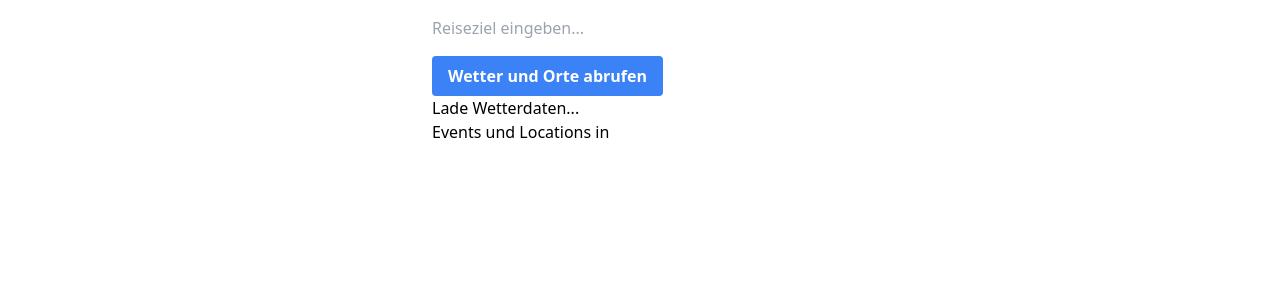
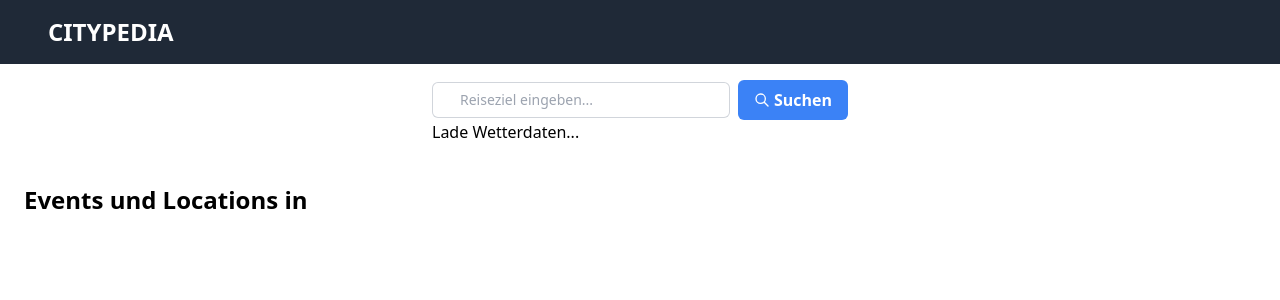
Before and after one commit to richard-zi/api-testing, a React (Create React App) app in the folder frontend/: page / in a window 1280 px wide. Shown: the top 300 px of the page. Built offline with nearby package versions, Linux system fonts and the light colour scheme.

Commit message:
added design

```diff
--- a/frontend/src/App.js
+++ b/frontend/src/App.js
@@ -1,6 +1,7 @@
 import React, { useState, useEffect } from 'react';
 import Weather from './components/Weather';
 import Places from './components/Places';
+import Navbar from './components/Navbar';
 
 function App() {
  const [destination, setDestination] = useState('');
@@ -20,26 +21,39 @@ function App() {
    }
  }, [fetchWeatherTrigger, fetchPlacesTrigger]);
 
+
+ const handleKeyPress = (event) => {
+  if (event.key === 'Enter') {
+    handleFetchData();
+  }
+};
+
 return (
   <div className="App">
+    <Navbar />
     <div className="max-w-md mx-auto p-4">
+      <div className="flex items-center"> {/* Wrap input and button in a flex container */}
         <input
           type="text"
           value={destination}
           onChange={(e) => setDestination(e.target.value)}
-          className="input input-bordered w-full mb-4"
+          onKeyPress={handleKeyPress}
+          className="block w-full rounded-md border-0 py-1.5 pl-7 pr-10 text-gray-900 ring-1 ring-inset ring-gray-300 placeholder:text-gray-400 focus:ring-2 focus:ring-inset focus:ring-indigo-600 sm:text-sm sm:leading-6"
           placeholder="Reiseziel eingeben..."
         />
         <button
-       onClick={handleFetchData} // Verändere die onClick Funktion
-       className="bg-blue-500 hover:bg-blue-700 text-white font-bold py-2 px-4 rounded"
+          onClick={handleFetchData}
+          className="bg-blue-500 hover:bg-blue-700 text-white font-bold py-2 px-4 rounded-md ml-2 flex items-center" // Added ml-2 for margin
         >
-       Wetter und Orte abrufen
+          <svg className="w-4 h-4 mr-1" fill="none" stroke="currentColor" viewBox="0 0 24 24" xmlns="http://www.w3.org/2000/svg"><path strokeLinecap="round" strokeLinejoin="round" strokeWidth={2} d="M21 21l-6-6m2-5a7 7 0 11-14 0 7 7 0 0114 0z" /></svg>
+          Suchen
         </button>
+      </div>
 
       <Weather destination={destination} fetchWeatherTrigger={fetchWeatherTrigger} />
+
+    </div>
     <Places destination={destination} fetchPlacesTrigger={fetchPlacesTrigger} />
-   </div>
   </div>
 );
 }
--- /dev/null
+++ b/frontend/src/components/Navbar.js
@@ -0,0 +1,17 @@
+import React from 'react';
+
+const Navbar = () => {
+  return (
+    <nav className="bg-gray-800">
+      <div className="max-w-7xl mx-auto px-4 sm:px-6 lg:px-8">
+        <div className="flex items-center h-16">
+          <h1 className="text-white text-2xl font-bold ml-4">
+          CITYPEDIA
+          </h1>
+        </div>
+      </div>
+    </nav>
+  );
+};
+
+export default Navbar;
--- a/frontend/src/components/Places.js
+++ b/frontend/src/components/Places.js
@@ -20,18 +20,29 @@ const Places = ({ destination, fetchPlacesTrigger }) => {
   };
 
   return (
-    <div>
-      <h2>Events und Locations in {destination}</h2>
-      <ul>
+    <div className="container mx-auto p-6">
+      <h2 className="text-2xl font-semibold mb-4">Events und Locations in {destination}</h2>
+
+      <div className="grid grid-cols-1 md:grid-cols-2 gap-6"> {/* Responsive Grid */}
         {places.map((place, index) => (
-          <li key={index}>
-            {place.displayName.text} - {place.formattedAddress}
-            {place.photos && place.photos.length > 0 && (
-              <img src={place.photos[0]} alt={`Foto von ${place.displayName.text}`} style={{ maxWidth: '100%', height: 'auto' }} />
+          <div key={index} className="bg-white shadow-md rounded-lg p-5"> {/* Card Styling */}
+            <h3 className="text-xl font-medium mb-2">{place.displayName.text}</h3>
+            <p className="text-gray-600 mb-3">{place.formattedAddress}</p>
+
+            {place.photos && place.photos.length > 0 ? (
+              <img
+                src={place.photos[0]}
+                alt={`Foto von ${place.displayName.text}`}
+                className="w-full h-64 object-cover rounded-t-lg mb-3"
+              />
+            ) : (
+              <div className="bg-gray-200 h-64 rounded-t-lg mb-3 text-gray-500 flex items-center justify-center">
+                Kein Foto verfügbar
+              </div>
             )}
-          </li>
+          </div>
         ))}
-      </ul>
+      </div>
     </div>
   );
 };
--- a/frontend/src/components/Weather.js
+++ b/frontend/src/components/Weather.js
@@ -30,13 +30,19 @@ function Weather({ destination, fetchWeatherTrigger }) {
   if (!weather) return <div>Lade Wetterdaten...</div>;
 
   return (
-    <div className="weather-info">
-      <h2>Wetter in {destination}</h2>
-      {weather && (
-        <>
-          <p>Temperatur: {weather.main.temp}°C</p>
-          <p>Zustand: {weather.weather[0].description}</p>
-        </>
+    <div className="container mx-auto p-6 rounded-lg shadow-md bg-white">
+      <h2 className="text-2xl font-semibold mb-4">Wetter in {destination}</h2>
+
+      {weather ? (
+        <div className="flex items-center gap-4">
+          {/* Consider an icon for weather state */}
+          <div>
+            <p className="text-xl font-medium">{weather.main.temp}°C</p>
+            <p className="text-gray-600">{weather.weather[0].description}</p>
+          </div>
+        </div>
+      ) : (
+        <div className="text-center">Lade Wetterdaten...</div>
       )}
     </div>
   );
```
Lines whose indentation alone changed are shown as unchanged.
